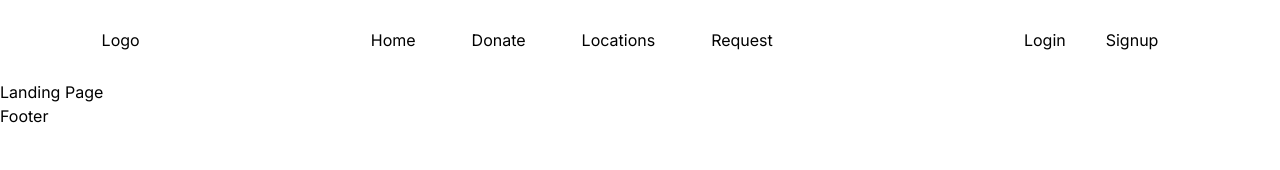
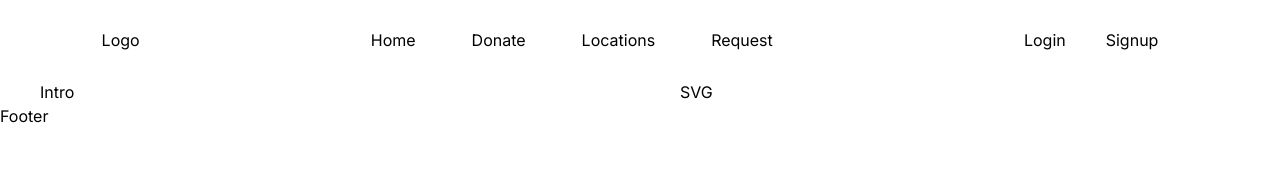
Before and after one commit to Raad05/BloodSync, a Next.js app: page /landingPage in a window 1280 px wide. Shown: the top 170 px of the page. Built offline with nearby package versions, Linux system fonts and the light colour scheme.

Commit message:
landing page intro

```diff
--- a/app/landingPage/page.tsx
+++ b/app/landingPage/page.tsx
@@ -3,7 +3,10 @@ import React from "react";
 const LandingPage = () => {
   return (
     <div className="landing-page">
-      <h1>Landing Page</h1>
+      <div className="flex justify-around">
+        <div className="w-1/2 mx-10">Intro</div>
+        <div className="w-1/2 mx-10">SVG</div>
+      </div>
     </div>
   );
 };
```
